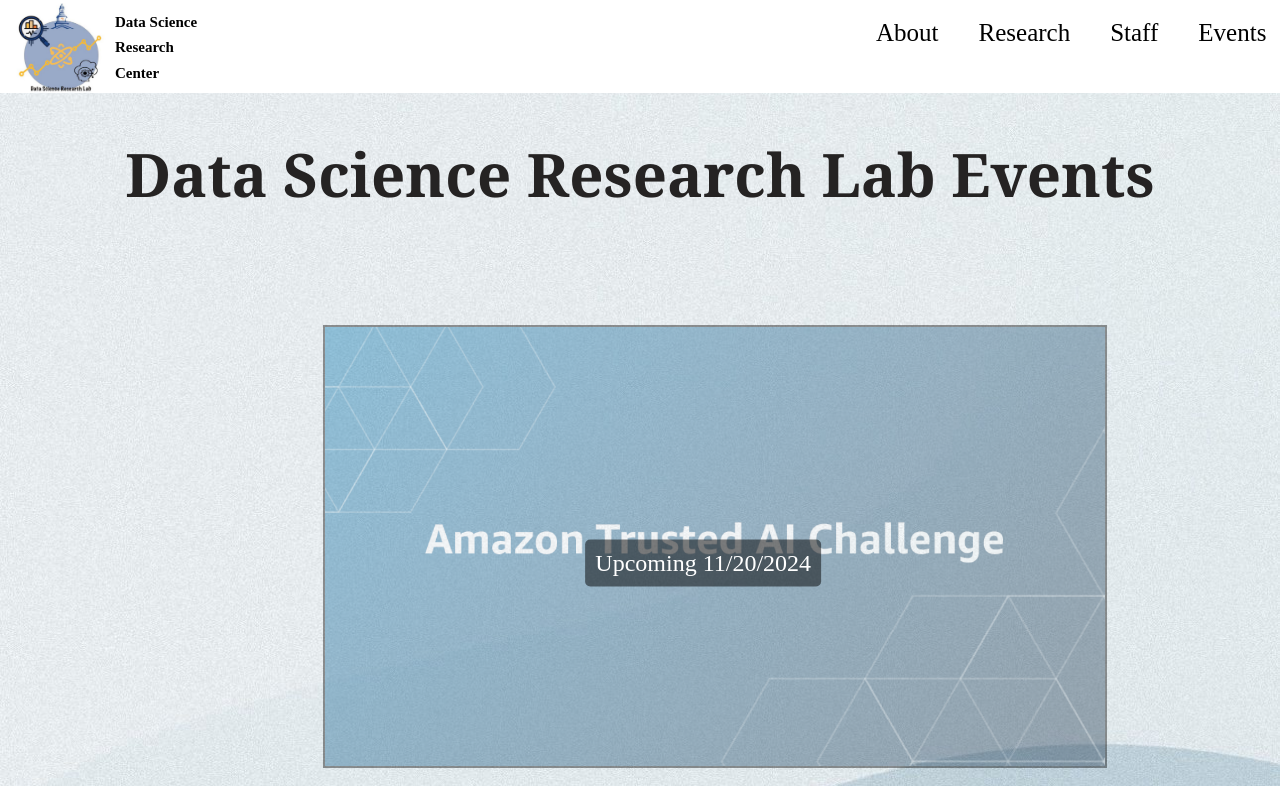
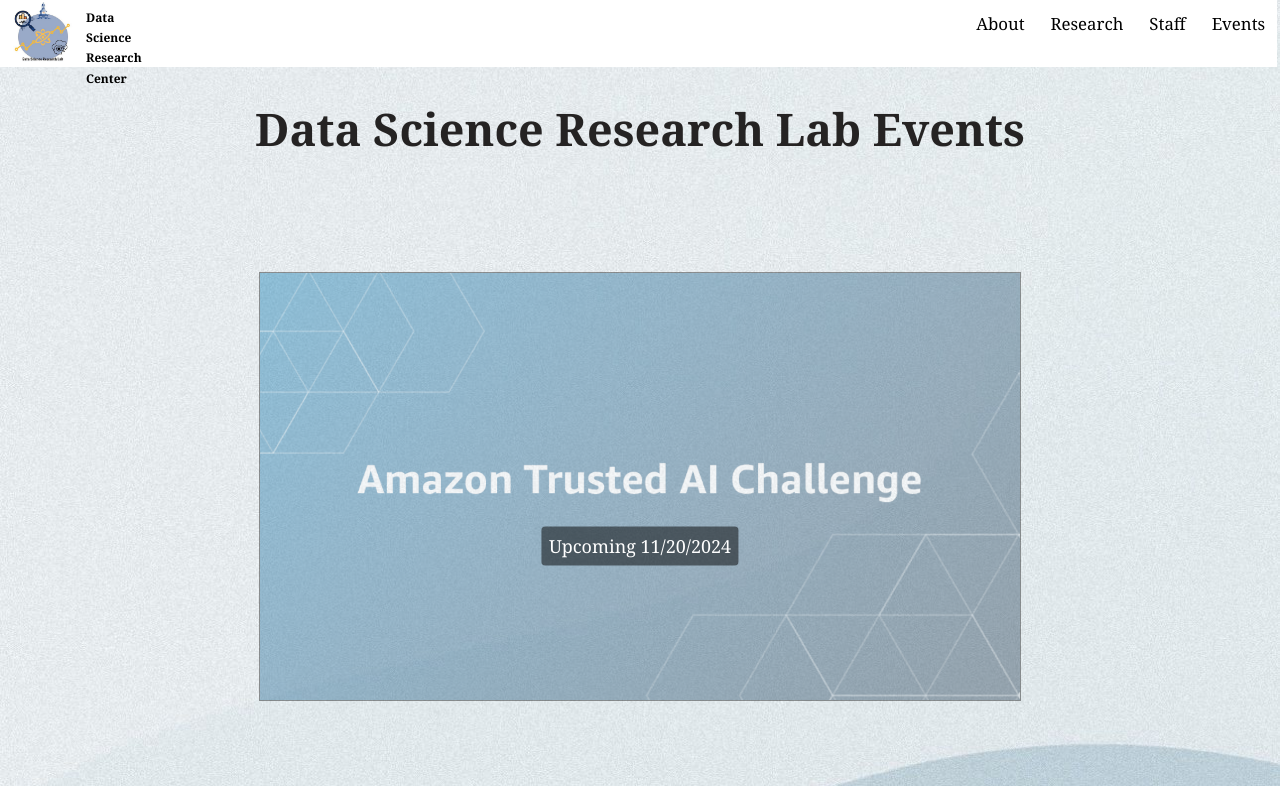
Before and after one commit to CollinUmeh/DSRLSite, a plain HTML site: page Events.html in a window 1280 px wide. Shown: the top 786 px of the page. Drawn offline with Linux system fonts and the light colour scheme.

Commit message:
New updates

```diff
--- a/Events.css
+++ b/Events.css
@@ -1,22 +1,35 @@
+*{
+    scroll-behavior: smooth;
+    zoom: 93%;
+
+}
+
+
+
+
 body{
     text-decoration: none;
-    background-image: url(Images/IMG_8379.JPG);
-    background-size:cover
+    background-image: url(Images/IMG_8389.JPG);
+    background-size:cover;
+    font-family:Cambria, Cochin, Georgia, Times, 'Times New Roman', serif;
 }
 
+
 .DSRL-Logo{
-    height: 90px;
+    height: 80px;
     border-radius: 5%;
     position: absolute;
     top: 3px;
+
 }
 
 
 .navbar{
     display: flex;
-    font-size: 25px;
-    font-family: 'Archivo';
+    font-size: 26px;
     text-decoration: none;
+    font-family:Cambria, Cochin, Georgia, Times, 'Times New Roman', serif;
+
 }
 
 header{
@@ -32,53 +45,20 @@
   margin-left: -9px;
 }
 
-body{
-    text-decoration: none;
-    background-image: url(Images/IMG_8389.JPG);
-}
-
-.DSRL-Logo{
-    height: 90px;
-    border-radius: 5%;
-    position: absolute;
-    top: 3px;
-}
-
-
-.navbar{
-    display: flex;
-    font-size: 25px;
-    font-family: 'Archivo';
-    text-decoration: none;
-}
-
-header{
-  display: flex;
-  justify-content: space-between;
-  margin-top: -35px;
-  color: #000000;
-  width: 100%;
-  padding: 10px 5px;
-  background-color: rgb(255, 255, 255);
-  width: 99%;
-  border:solid 11px #ffffff;
-  margin-left: -9px;
-
-
-}
-
 #SiteName{
     top: -.5px;
     position: absolute;
     width: 100px;
     height: 70px;
     left: 115px;
-    font-family: 'Archivo';
+    font-family:Cambria, Cochin, Georgia, Times, 'Times New Roman', serif;
     font-style: normal;
-    font-size: 15px;
+    font-size: 16px;
     line-height: 170%;
     color: #000000;
 }
+
+
 
 
 #EventDetails{
@@ -91,12 +71,6 @@
 
 }
 
-
-.MeetHosts{
-    padding-bottom: 100px;
-}
-
-
 .btn12{
     text-decoration: none;
     color: #000000;
@@ -105,16 +79,16 @@
     color: #000000;
 }
 
-.slider-container{
+.slider-container {
     display: flex;
-    justify-content: center; /* Centers the image horizontally */
-    align-items: center; /* Centers the image vertically (if necessary) */
+    justify-content: center;
+    align-items: center;
     width: 100%; /* Full-width container */
+
+    margin: 0 auto; /* Centers horizontally */
+    padding: 70px 0; /* Optional: adds padding around the content */
+    min-height: calc(100vh - 200px); /* Adjust for header/footer height */
     position: relative;
-    width:fit-content;
-    padding-left: 150px;
-    padding-top: 70px;
-
 }
 
 #Title{
@@ -159,19 +133,19 @@
 
 #FirstPic{
     display: block;
-    height: 50%;
-    max-width: 70%;
+    height: 40%;
+    max-width: 60%;
     opacity: 40%;
     border: 2px solid black;
 }
 
 
 #FirstPic2{
-    display: block;
-    height: 40%;
-    max-width: 62%;
+
+    height: 60%;
+    max-width: 50%;
     border:5px 5px black;
-    margin-right: 150px;
+
     border: 2px solid black;
 }
 
@@ -179,8 +153,7 @@
 .text-overlay {
     position: absolute;
     top: 60%; /* Center vertically */
-    left: 55%; /* Center horizontally */
-
+    left: 50%; /* Center horizontally */
     transform: translate(-50%, -50%); /* Adjust to center text */
     color: white;
     font-size: 1.5em;
--- a/style.css
+++ b/style.css
@@ -1,5 +1,6 @@
 *{
     scroll-behavior: smooth;
+    zoom: 93%;
 
 }
 
@@ -8,14 +9,14 @@
 
 body{
     text-decoration: none;
-    background-image: url(Images/IMG_8393\(2\).JPG);
+    background-image: url(Images/IMG_8389.JPG);
     background-size:cover;
     font-family:Cambria, Cochin, Georgia, Times, 'Times New Roman', serif;
 }
 
 
 .DSRL-Logo{
-    height: 90px;
+    height: 80px;
     border-radius: 5%;
     position: absolute;
     top: 3px;
@@ -25,8 +26,7 @@
 
 .navbar{
     display: flex;
-    font-size: 25px;
-    font-family: 'Archivo';
+    font-size: 26px;
     text-decoration: none;
     font-family:Cambria, Cochin, Georgia, Times, 'Times New Roman', serif;
 
@@ -53,7 +53,7 @@
     left: 115px;
     font-family:Cambria, Cochin, Georgia, Times, 'Times New Roman', serif;
     font-style: normal;
-    font-size: 17px;
+    font-size: 16px;
     line-height: 170%;
     color: #000000;
 }
@@ -86,7 +86,7 @@
 
 #FirstPic{
 
-    width:70%;
+    width:60%;
     height:70%;
     border: 4px solid rgba(0, 0, 0, 0.764);
     border-radius: 50px;
```
